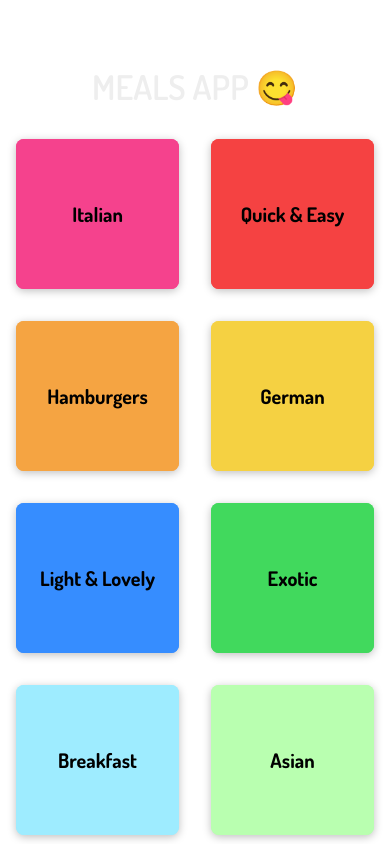
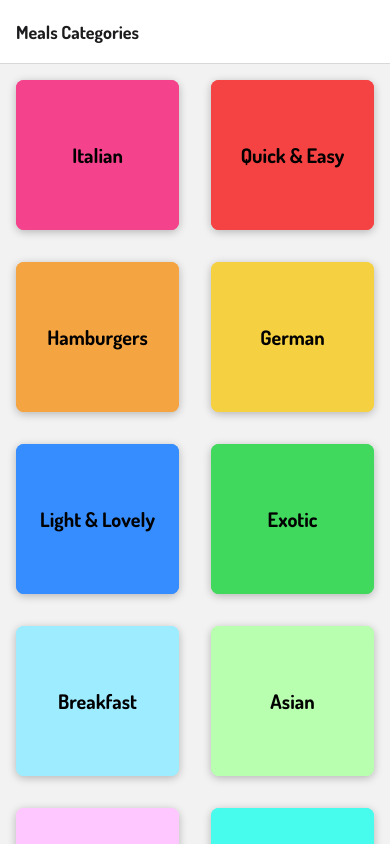
Before and after one commit to VivianaS14/meals-app, a React Native app: screen / in a window 390 px wide. Built offline with nearby package versions, Linux system fonts and the light colour scheme.

Commit message:
Add navigation package

```diff
--- a/App.tsx
+++ b/App.tsx
@@ -1,13 +1,17 @@
+import { useCallback } from "react";
 import { StyleSheet, Text, View } from "react-native";
+import { NavigationContainer } from "@react-navigation/native";
+import { createNativeStackNavigator } from "@react-navigation/native-stack";
+
 import { StatusBar } from "expo-status-bar";
+import { useFonts } from "expo-font";
+import * as SplashScreen from "expo-splash-screen";
 
 import Categories from "./screens/Categories";
 
-import { useFonts } from "expo-font";
-import * as SplashScreen from "expo-splash-screen";
-import { useCallback } from "react";
+SplashScreen.preventAutoHideAsync();
 
-SplashScreen.preventAutoHideAsync();
+const Stack = createNativeStackNavigator();
 
 export default function App() {
   const [fontsLoaded, fontError] = useFonts({
@@ -30,9 +34,22 @@ export default function App() {
 
   return (
     <View style={styles.container} onLayout={onLayoutRootView}>
-      <Text style={styles.title}>MEALS APP 😋</Text>
-      <Categories />
-      <StatusBar style="auto" />
+      <NavigationContainer>
+        <Stack.Navigator
+          screenOptions={{
+            headerTitleStyle: { fontFamily: "Dosis-700" },
+          }}
+        >
+          <Stack.Screen
+            name="categories"
+            component={Categories}
+            options={{
+              title: "Meals Categories",
+            }}
+          />
+        </Stack.Navigator>
+      </NavigationContainer>
+      <StatusBar style="dark" />
     </View>
   );
 }
@@ -40,14 +57,5 @@ export default function App() {
 const styles = StyleSheet.create({
   container: {
     flex: 1,
-    marginTop: 50,
-  },
-
-  title: {
-    marginVertical: 15,
-    fontFamily: "Dosis-800",
-    fontSize: 34,
-    textAlign: "center",
-    color: "#eee",
   },
 });
--- a/package.json
+++ b/package.json
@@ -9,12 +9,16 @@
     "web": "expo start --web"
   },
   "dependencies": {
+    "@react-navigation/native": "^6.1.9",
+    "@react-navigation/native-stack": "^6.9.17",
     "expo": "~49.0.15",
     "expo-font": "~11.4.0",
     "expo-splash-screen": "~0.20.5",
     "expo-status-bar": "~1.6.0",
     "react": "18.2.0",
-    "react-native": "0.72.6"
+    "react-native": "0.72.6",
+    "react-native-safe-area-context": "4.6.3",
+    "react-native-screens": "~3.22.0"
   },
   "devDependencies": {
     "@babel/core": "^7.20.0",
```
Also changed, not shown: 1 other file (tests, documents, lock files or other folders).
